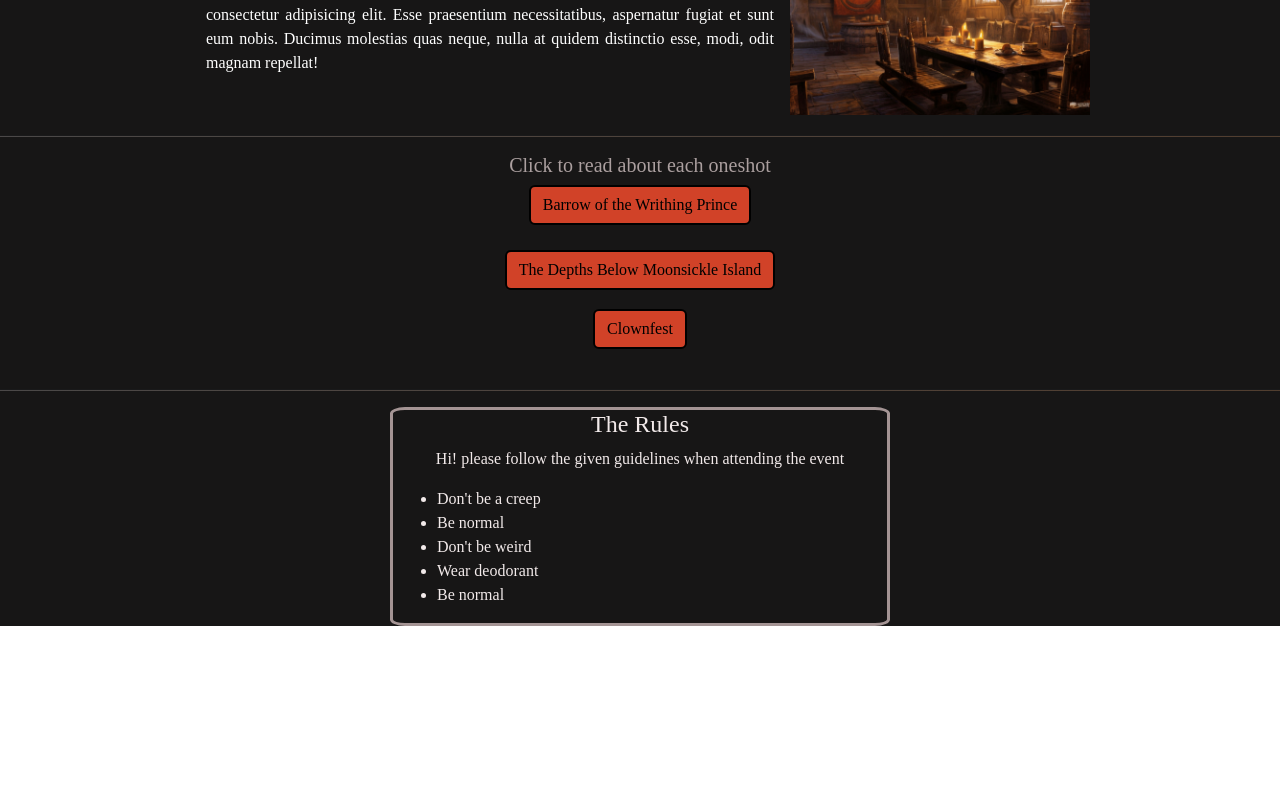
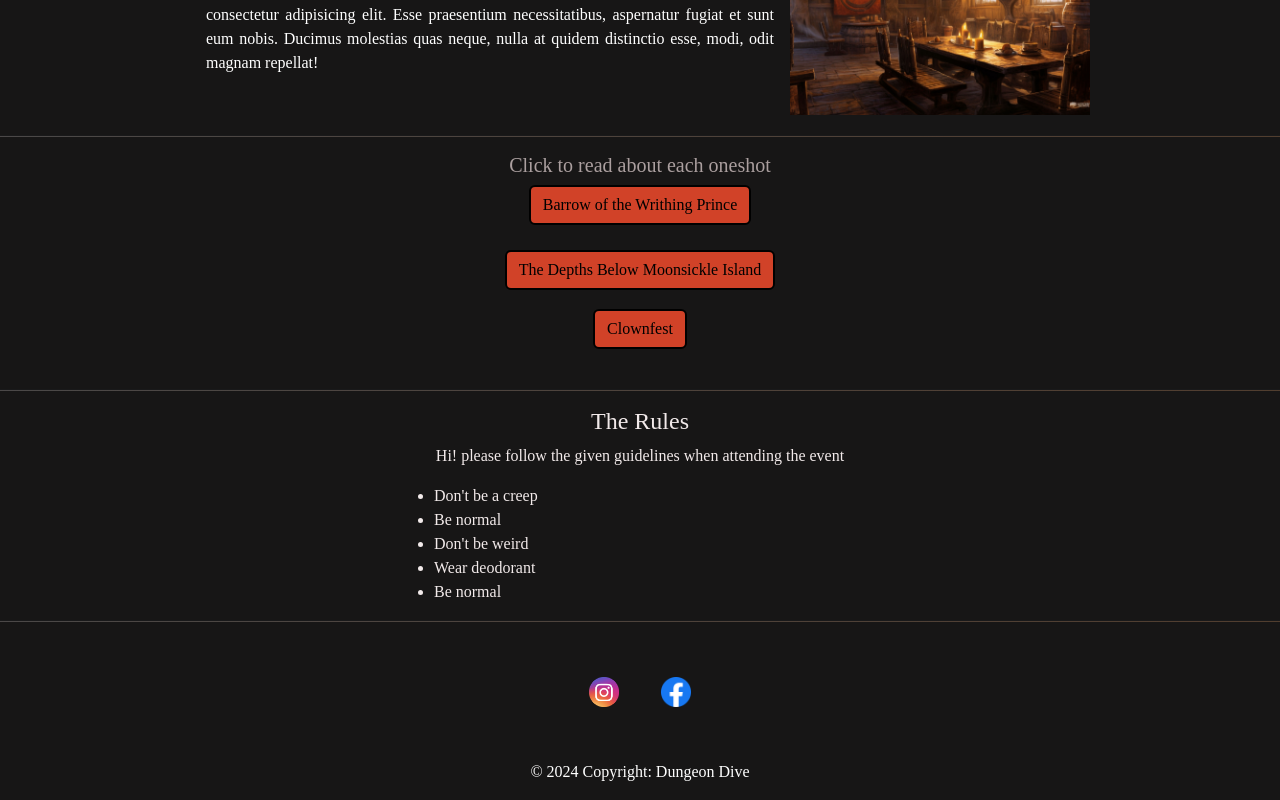
Before and after one commit to PetarNikolov101/DnD-Event-Website, a React (Vite) app: page / in a window 1280 px wide. Shown: the part 1268-2068 px from the top of the page. Before the commit the page ends 1894 px from the top, so only its background shows below. Built offline with nearby package versions, Linux system fonts and the light colour scheme.

Commit message:
added footer, changed top menu

```diff
--- a/src/App.css
+++ b/src/App.css
@@ -205,15 +205,8 @@ nav{
 }
 
 #rules{
-    /* display: flex;
-    justify-content: center;
-    margin-left: auto;
-    margin-right: auto;*/
     color:#f2eaea;
     text-align: center;
-    border: solid;
-    border-color: #a49494;
-    border-radius: 3%;
     max-width: 500px;
 }
 
--- a/src/App.jsx
+++ b/src/App.jsx
@@ -4,6 +4,7 @@ import PhotoSlider from './PhotoSlider'
 import Description from './Description'
 import Rules from './Rules'
 import Buttons from './Buttons'
+import Footer from './Footer'
 
 function App() {
 
@@ -17,6 +18,8 @@ function App() {
     <Buttons></Buttons>
     <hr></hr>
     <Rules></Rules>
+    <hr></hr>
+    <Footer></Footer>
     </>
   )
 }
--- a/src/Footer.jsx
+++ b/src/Footer.jsx
@@ -1,7 +1,30 @@
 export default function Footer(){
     return(
         <>
+        <footer className="text-center">
+            <div className="container pt-4">
+            <section className="mb-4">
+                <a data-mdb-ripple-init
+                className="btn btn-link btn-floating btn-lg text-body m-1"
+                href="#!"
+                role="button"
+                data-mdb-ripple-color="dark"
+                ><img src="instagram.png" style={{maxWidth: '30px'}}></img></a>
 
+                <a
+                 data-mdb-ripple-init
+                className="btn btn-link btn-floating btn-lg text-body m-1"
+                href="#!"
+                role="button"
+                data-mdb-ripple-color="dark"
+                ><img style={{maxWidth: '30px'}} src="facebook.png"></img></a>
+            </section>
+            </div>
+
+            <div className="text-center p-3" style={{ backgroundColor: 'rgb(23, 22, 22)', color: "white"}}>
+                © 2024 Copyright: Dungeon Dive
+            </div>
+        </footer>
         </>
     )
 }
--- a/src/TopMenu.jsx
+++ b/src/TopMenu.jsx
@@ -14,7 +14,6 @@ export default function TopMenu(){
                 <button className="lang">EN</button>
                 <button className="lang">MK</button>
                 <button id="application_button" className="btn btn-primary right_side_clickable">Apply Now!</button>
-                <a className="right_side_clickable" href="https://www.instagram.com/_petqr.n_/" target="_blank"><img id="insta_logo" alt="instagram" src="instagram.png"></img></a>
             </li>
         </ul>
     </nav>
```
Also changed, not shown: public/facebook.png (added).
